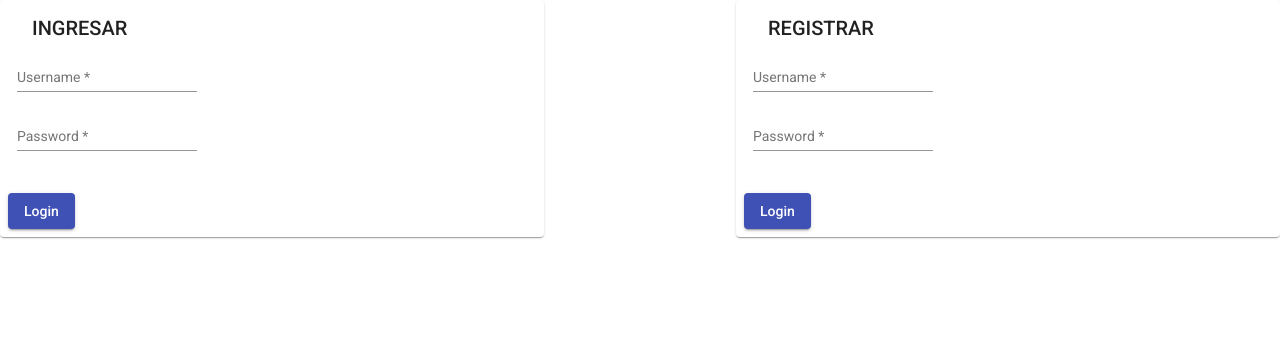
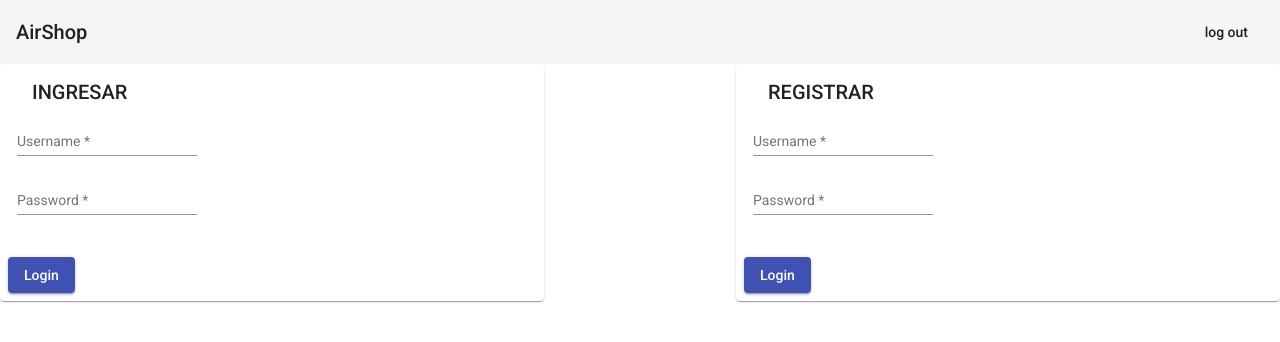
Before and after one commit to CoreMazter/AirShop, an Angular app: page /login in a window 1280 px wide. Shown: the top 342 px of the page. Built offline with nearby package versions, Linux system fonts and the light colour scheme; sample sign-in values are in the browser's storage.

Commit message:
navbar hecho.

```diff
--- a/src/app/app.component.html
+++ b/src/app/app.component.html
@@ -1,2 +1,3 @@
 <!--The content below is only a placeholder and can be replaced.-->
+<app-nav-bar></app-nav-bar>
 <router-outlet></router-outlet>
--- a/src/app/app.module.ts
+++ b/src/app/app.module.ts
@@ -12,12 +12,15 @@ import {MatButtonModule} from '@angular/material/button';
 import {MatSnackBarModule} from '@angular/material/snack-bar';
 import { HttpClientModule } from '@angular/common/http';
 import { CatalogoComponent } from './catalogo/catalogo.component';
+import { NavBarComponent } from './nav-bar/nav-bar.component';
+import {MatToolbarModule} from '@angular/material/toolbar';
 
 @NgModule({
   declarations: [
     AppComponent,
     LoginComponent,
     CatalogoComponent,
+    NavBarComponent,
   ],
   imports: [
     BrowserModule,
@@ -29,7 +32,8 @@ import { CatalogoComponent } from './catalogo/catalogo.component';
     FormsModule,
     AppRoutingModule,
     MatInputModule,
-    HttpClientModule
+    HttpClientModule,
+    MatToolbarModule
   ],
   providers: [],
   bootstrap: [AppComponent]
--- /dev/null
+++ b/src/app/nav-bar/nav-bar.component.html
@@ -0,0 +1,4 @@
+<mat-toolbar class="flex">
+  <h1>AirShop</h1>
+  <button *ngIf="sesionIniciada==true" (click)="logOut()" mat-button>log out</button>
+</mat-toolbar>
--- /dev/null
+++ b/src/app/nav-bar/nav-bar.component.scss
@@ -0,0 +1,4 @@
+.flex{
+    display: flex;
+    justify-content: space-between;
+}
--- /dev/null
+++ b/src/app/nav-bar/nav-bar.component.ts
@@ -0,0 +1,22 @@
+import { Component, OnInit } from '@angular/core';
+
+@Component({
+  selector: 'app-nav-bar',
+  templateUrl: './nav-bar.component.html',
+  styleUrls: ['./nav-bar.component.scss']
+})
+export class NavBarComponent implements OnInit {
+  sesionIniciada=false;
+
+  constructor() { }
+
+  ngOnInit() {
+    if(localStorage.getItem("token")){
+      this.sesionIniciada=true;
+    }
+  }
+
+  logOut(){
+    localStorage.removeItem("token");
+  }
+}
```
Also changed, not shown: 1 other file (tests, documents, lock files or other folders).
